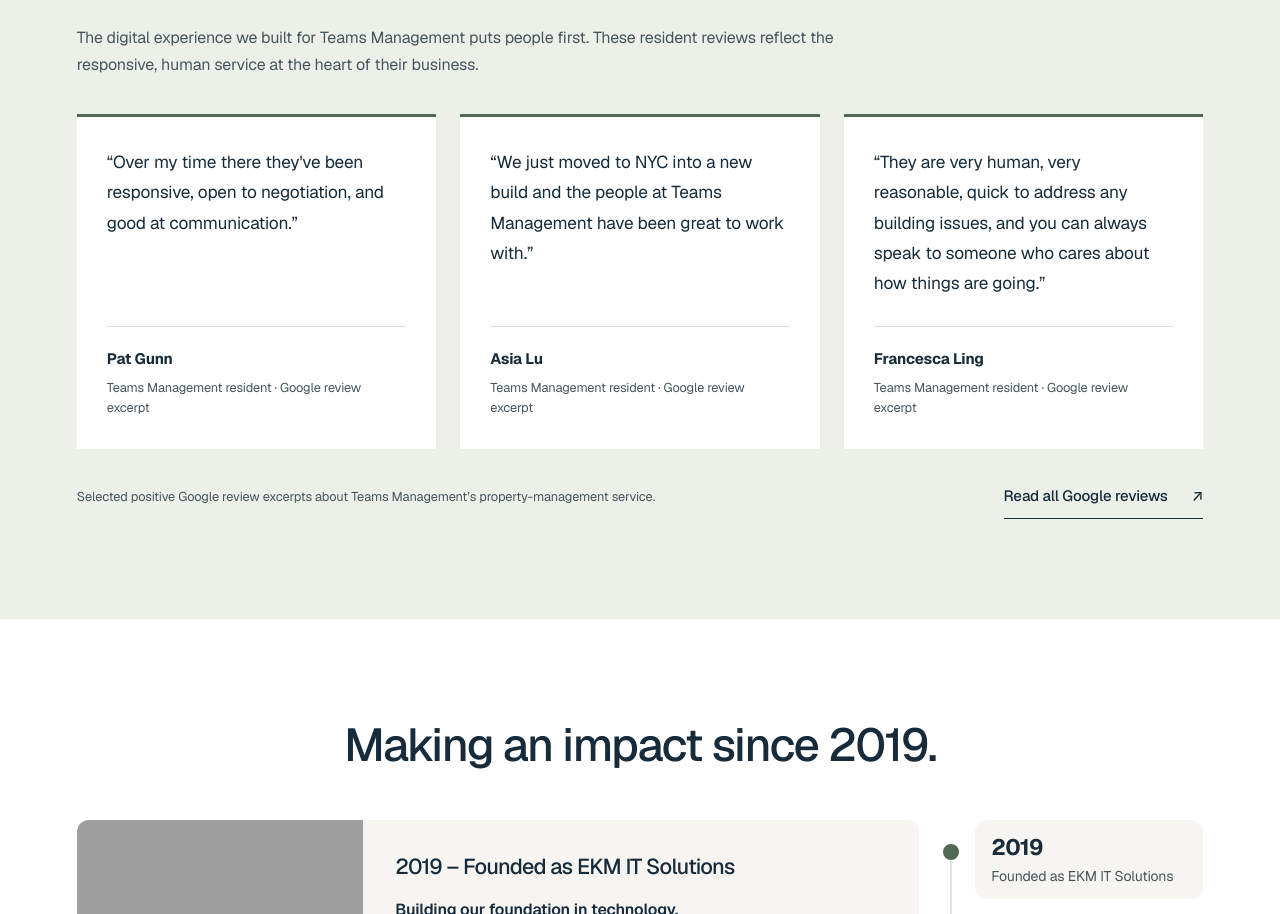
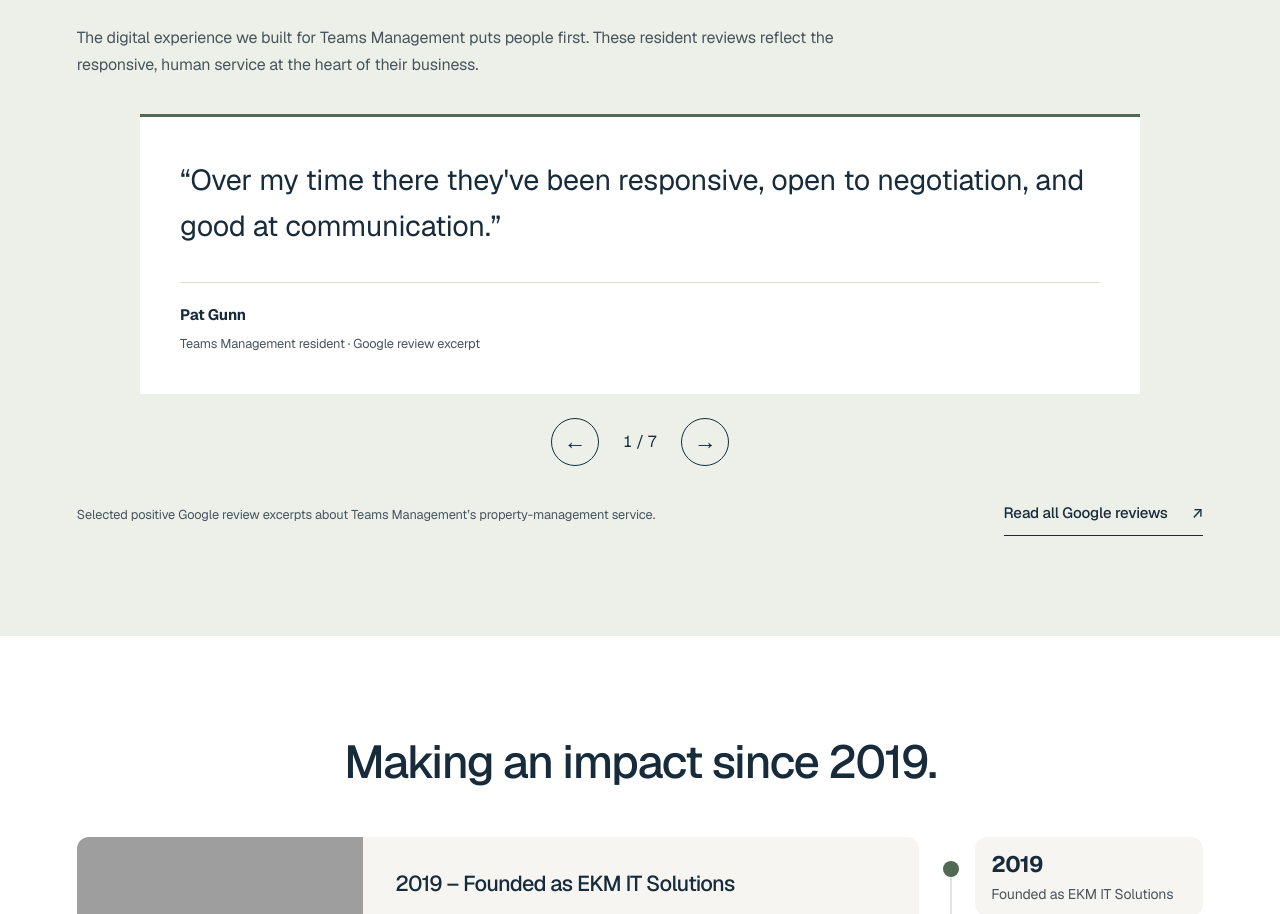
Before and after one commit to 2NspiraOpsTeam/2nspira-website, a Next.js app in the folder 2nspira-website/: page / in a window 1280 px wide. Shown: the part 6628-7542 px from the top of the page. Built offline with nearby package versions, Linux system fonts and the light colour scheme; no server answers; grey boxes are pictures that could not be loaded.

Commit message:
Show seven Teams reviews in accessible homepage carousel

```diff
--- /dev/null
+++ b/2nspira-website/src/app/TeamsReviewCarousel.tsx
@@ -0,0 +1,33 @@
+"use client";
+
+import { useState } from "react";
+import styles from "./homepage.module.css";
+
+const reviews = [
+  { name: 'Pat Gunn', quote: "Over my time there they've been responsive, open to negotiation, and good at communication." },
+  { name: 'Michael Morris', quote: "I've been living in a Teams Mgt building in Flushing for about 5 years, and I have nothing but positive things to say." },
+  { name: 'Asia Lu', quote: 'We just moved to NYC into a new build and the people at Teams Management have been great to work with.' },
+  { name: 'Tahnee Baker', quote: 'The apartment was spacious, well-maintained, and filled with natural light, offering a perfect blend of classic charm and modern convenience.' },
+  { name: 'Bojan Petkovic', quote: 'They look out for their tenants and have a big heart and understanding of people and housing.' },
+  { name: 'Francesca Ling', quote: 'They are very human, very reasonable, quick to address any building issues, and you can always speak to someone who cares about how things are going.' },
+  { name: 'Lucas', quote: 'Super great to work with! Very understanding and communicative. Janice, in particular, was wonderful!' },
+];
+
+export default function TeamsReviewCarousel() {
+  const [index, setIndex] = useState(0);
+  function move(delta: number) { setIndex(current => (current + delta + reviews.length) % reviews.length); }
+  return <div className={styles.reviewCarousel} role="region" aria-roledescription="carousel" aria-label="Teams Management resident reviews" onKeyDown={event => {
+    if (event.key === "ArrowLeft" || event.key === "ArrowRight") { event.preventDefault(); move(event.key === "ArrowLeft" ? -1 : 1); }
+  }}>
+    <div aria-live="polite" aria-atomic="true">
+      {reviews.map((review, position) => <div key={review.name} hidden={position !== index} role="group" aria-roledescription="slide" aria-label={`${position + 1} of ${reviews.length}`}>
+        <figure className={styles.reviewCard}><blockquote>“{review.quote}”</blockquote><figcaption><strong>{review.name}</strong><span>Teams Management resident · Google review excerpt</span></figcaption></figure>
+      </div>)}
+    </div>
+    <div className={styles.reviewControls}>
+      <button type="button" onClick={() => move(-1)} aria-label="Previous review">←</button>
+      <span>{index + 1} / {reviews.length}</span>
+      <button type="button" onClick={() => move(1)} aria-label="Next review">→</button>
+    </div>
+  </div>;
+}
--- a/2nspira-website/src/app/homepage.module.css
+++ b/2nspira-website/src/app/homepage.module.css
@@ -90,3 +90,5 @@
 .challengePhoto.staffBriefing{aspect-ratio:3}
 
 .projectReviews{background:#edf0e9;max-width:none}.projectReviews .sectionHead{margin-bottom:24px}.reviewIntro{max-width:760px;color:#49555d;margin:0 0 36px}.reviewGrid{display:grid;grid-template-columns:repeat(3,minmax(0,1fr));gap:24px}.reviewCard{margin:0;padding:30px;background:#fff;border-top:3px solid #526953;display:flex;flex-direction:column;justify-content:space-between;gap:28px}.reviewCard blockquote{margin:0;font-size:1.08rem;line-height:1.75;color:var(--navy)}.reviewCard figcaption{border-top:1px solid #d9dfd5;padding-top:20px}.reviewCard strong,.reviewCard span{display:block}.reviewCard strong{font-size:.95rem}.reviewCard span{font-size:.8rem;line-height:1.6;color:#49555d;margin-top:6px}.reviewFoot{display:flex;align-items:center;justify-content:space-between;gap:32px;margin-top:26px}.reviewFoot p{font-size:.8rem;color:#49555d;max-width:620px;margin:0}.reviewFoot a{flex-shrink:0}@media(max-width:900px){.reviewGrid{grid-template-columns:1fr}.reviewCard{padding:26px}.reviewFoot{align-items:flex-start;flex-direction:column;gap:16px}}
+
+.reviewCarousel{max-width:1000px;margin:0 auto}.reviewCarousel .reviewCard{min-height:280px;padding:40px}.reviewCarousel blockquote{font-size:clamp(1.2rem,2.5vw,1.8rem);line-height:1.6}.reviewControls{display:flex;align-items:center;justify-content:center;gap:24px;margin-top:24px;font-variant-numeric:tabular-nums}.reviewControls button{width:48px;height:48px;border:1px solid var(--navy);border-radius:50%;background:transparent;color:var(--navy);font-size:1.4rem;cursor:pointer}.reviewControls button:hover{background:#dce3d7}.reviewControls button:focus-visible{outline:3px solid var(--navy);outline-offset:4px}@media(max-width:600px){.reviewCarousel .reviewCard{padding:26px;min-height:360px}}
--- a/2nspira-website/src/app/page.tsx
+++ b/2nspira-website/src/app/page.tsx
@@ -5,6 +5,7 @@ import type { Metadata } from "next";
 import { serviceNeeds } from "@/lib/serviceNeeds";
 import styles from "./homepage.module.css";
 import ImpactTimeline from "./ImpactTimeline";
+import TeamsReviewCarousel from "./TeamsReviewCarousel";
 
 const homepageDescription =
   "2Nspira helps businesses adopt AI, automate workflows, build websites and apps, and strengthen technology leadership with fractional CIO services.";
@@ -167,11 +168,7 @@ export default function Home() {
     <section className={`${styles.section} ${styles.projectReviews}`} aria-labelledby="teams-reviews-heading">
       <div className={styles.sectionHead}><div><p className={styles.eyebrow}>The people behind the property experience</p><h2 id="teams-reviews-heading">Real voices. Meaningful connections.</h2></div></div>
       <p className={styles.reviewIntro}>The digital experience we built for Teams Management puts people first. These resident reviews reflect the responsive, human service at the heart of their business.</p>
-      <div className={styles.reviewGrid}>{[
-        { name: "Pat Gunn", quote: "Over my time there they've been responsive, open to negotiation, and good at communication." },
-        { name: "Asia Lu", quote: "We just moved to NYC into a new build and the people at Teams Management have been great to work with." },
-        { name: "Francesca Ling", quote: "They are very human, very reasonable, quick to address any building issues, and you can always speak to someone who cares about how things are going." },
-      ].map(review => <figure key={review.name} className={styles.reviewCard}><blockquote>“{review.quote}”</blockquote><figcaption><strong>{review.name}</strong><span>Teams Management resident · Google review excerpt</span></figcaption></figure>)}</div>
+      <TeamsReviewCarousel />
       <div className={styles.reviewFoot}><p>Selected positive Google review excerpts about Teams Management’s property-management service.</p><a href="https://www.google.com/maps/place/Teams+Management+LLC/data=!4m2!3m1!1s0x89c258c0e0b65e2d:0xa24510b57f3f6d39" target="_blank" rel="noopener noreferrer" className={styles.textLink}>Read all Google reviews <span aria-hidden="true">↗</span><span className="sr-only"> (opens in a new tab)</span></a></div>
     </section>
 
```
